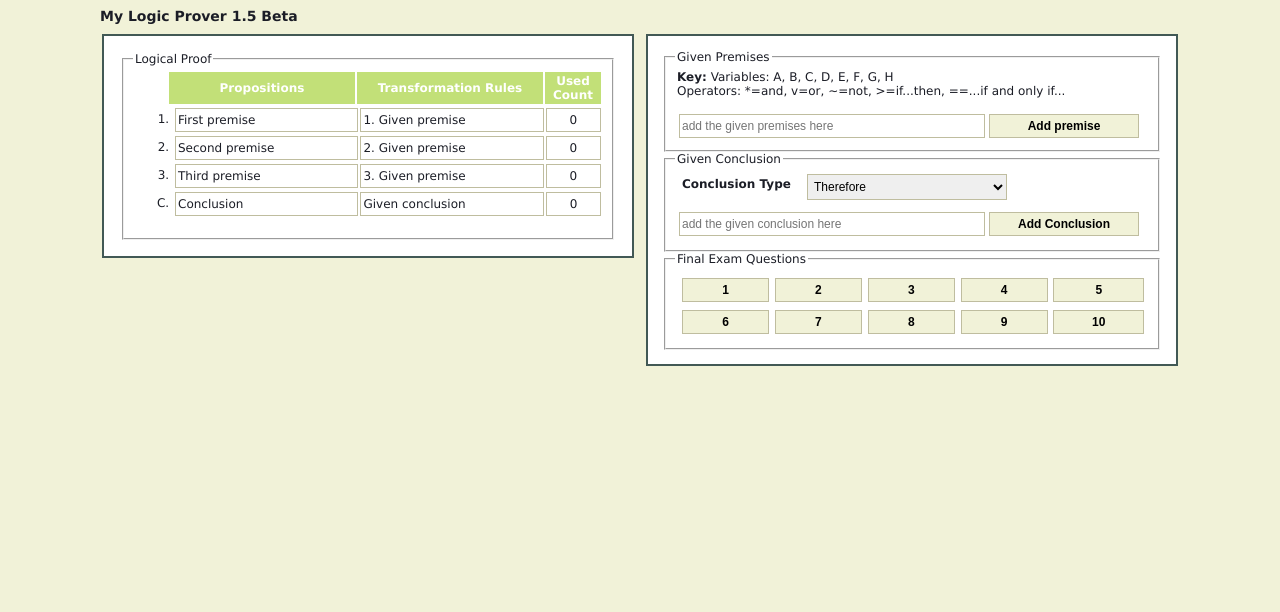
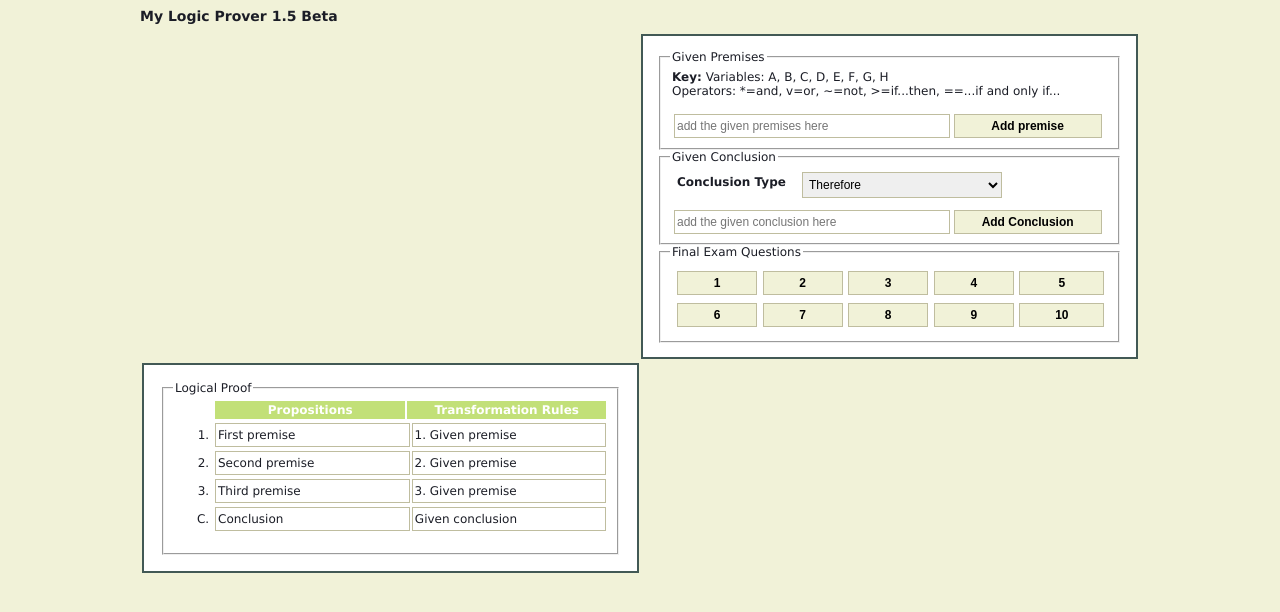
Before and after one commit to TheJKFever/MyLogicProver, a PHP site: page /index.html in a window 1280 px wide. Shown: the top 612 px of the page. Run offline with PHP 8.4, Linux system fonts and the light colour scheme; lists and menus that the app fills with data are empty; some libraries are stand-ins or nearby versions.

Commit message:
responsive and adaptive

```diff
--- a/css/style.css
+++ b/css/style.css
@@ -1,5 +1,5 @@
 #container{
-	width: 1080px;
+	width: 1000px;
 	margin: 0 auto;
 	display: block;
 }
@@ -34,7 +34,7 @@ p{
 
 div {
 	margin: 2px;
-	display: inline-block;
+	display: block;
 
 }
 label{
@@ -67,7 +67,7 @@ input{
 	font-size:12px;
 	padding:4px 2px;
 	border:solid 1px #BFBD9F;
-	width:300px;
+	width:62%;
 	margin:2px 2px 2px 2px;
 }
 
@@ -85,7 +85,7 @@ ol li table tr td{
 }
 
 .submit{
-	width:150px;
+	width:34%;
 	background:#F1F2D8;
 	text-align:center;
 	color:#000000;
@@ -115,7 +115,7 @@ table{
 }
 
 th, td{
-	width: 180px;
+	width: 262px;
 }
 
 th {
@@ -138,8 +138,22 @@ th {
 
 .ColumnDiv {
 	margin:2px;
-	width:500px;
+	width:46.5%;
 	padding:14px;
 	background-color: #ffffff;
 	border:solid 2px #425955;
 }
+
+/*Screen size too small for regular view*/
+@media screen and (max-width: 1000px) {
+	#propositionsDiv{
+		float:none;
+	}
+	.ColumnDiv {
+		width: 90%;
+	}
+	#container{
+		width: 70%;
+		min-width: 500px;
+	}
+}
--- a/index.html
+++ b/index.html
@@ -10,19 +10,6 @@
 <body>
 	<div id="container">
 		<h1>My Logic Prover 1.5 Beta</h1>
-		<div class="ColumnDiv" id="proofDiv" style="float:left">
-			<div >
-				<fieldset><legend>Logical Proof</legend>
-					<table style="float:right;"><tr><th>Propositions</th><th>Transformation Rules</th><th style="width:50px">Used Count</th></tr></table>
-					<ol id="proofList">
-						<li><table><tr><td>First premise</td><td>1. Given premise</td><td style="width:50px;text-align:center">0</td></tr></table>
-						<li><table><tr><td>Second premise</td><td>2. Given premise</td><td style="width:50px;text-align:center">0</td></tr></table>
-						<li><table><tr><td>Third premise</td><td>3. Given premise</td><td style="width:50px;text-align:center">0</td></tr></table>
-						<li id="conclusionItem" type="A" value="3"><table><tr><td>Conclusion</td><td>Given conclusion</td><td style="width:50px;text-align:center">0</td></tr></table>
-					</ol>
-				</fieldset>
-			</div>
-		</div>
 		<div class="ColumnDiv" id="propositionsDiv">
 			<form action="#" method="get" id="premForm">
 				<fieldset><legend>Given Premises</legend>
@@ -75,6 +62,19 @@
 				</fieldset>
 			</form>
 		</div>
+		<div class="ColumnDiv" id="proofDiv" style="float:left">
+			<div >
+				<fieldset><legend>Logical Proof</legend>
+					<table style="width:100%;padding-left:40px"><tr><th>Propositions</th><th>Transformation Rules</th></tr></table>
+					<ol id="proofList" style="display:inline-block">
+						<li><table><tr><td>First premise</td><td>1. Given premise</td></tr></table>
+						<li><table><tr><td>Second premise</td><td>2. Given premise</td></tr></table>
+						<li><table><tr><td>Third premise</td><td>3. Given premise</td></tr></table>
+						<li id="conclusionItem" type="A" value="3"><table><tr><td>Conclusion</td><td>Given conclusion</td></tr></table>
+					</ol>
+				</fieldset>
+			</div>
+		</div>
 	</div>
 </body>
 </html>
--- a/js/logicProver.js
+++ b/js/logicProver.js
@@ -108,13 +108,13 @@ var givenProps = 0;
         var tbl = "";
         for (var i = 0; i < propArray.length; i++) {
             if (propArray[i][2][0]==="Given Proposition") {
-                tbl += "<li><table><tr><td>"+propArray[i][1]+"</td><td>"+propArray[i][2][0]+"</td><td style='width:50px;text-align:center'>"+propArray[i][6]+"</td></tr></table></li>";
+                tbl += "<li><table><tr><td>"+propArray[i][1]+"</td><td>"+propArray[i][2][0]+"</td></tr></table></li>";
             } else {
-                tbl += "<li><table><tr><td>"+propArray[i][1]+"</td><td>"+(propArray[i][2][1].join(", ")+" "+propArray[i][2][0])+"</td><td style='width:50px;text-align:center'>"+propArray[i][6]+"</td></tr></table></li>";
+                tbl += "<li><table><tr><td>"+propArray[i][1]+"</td><td>"+(propArray[i][2][1].join(", ")+" "+propArray[i][2][0])+"</td></tr></table></li>";
             }
         }
         if (concs.length!==0) {
-            tbl += "<li id='conclusionItem' type='A' value='3'><table><tr><td>"+concs[0][1]+"</td><td>"+concs[0][8]+" "+concs[0][2][0]+"</td><td style='width:50px;text-align:center'>"+concs[0][6]+"</td></tr></table></li>";
+            tbl += "<li id='conclusionItem' type='A' value='3'><table><tr><td>"+concs[0][1]+"</td><td>"+concs[0][8]+" "+concs[0][2][0]+"</td></tr></table></li>";
         }
         console.log("Reconstructed Proof Table\n");
         return tbl;
@@ -776,12 +776,12 @@ var Solver = {
         var root=prop[5];
         if (isOperand(root.top)) return false;
         //TOP ACTION
-        if (root.top==="*"){
-            if (Tree.compare(new treeNode("~",undefined,root.left),root.right) || Tree.compare(root.left,new treeNode("~",undefined,root.right))){
-                prop[7]=true;
-                if (this.addTransformedProp(new treeNode("FALSE"), ["Consistency",[prop[0]]])) return true;
-            }
-        }
+        // if (root.top==="*"){
+        //     if (Tree.compare(new treeNode("~",undefined,root.left),root.right) || Tree.compare(root.left,new treeNode("~",undefined,root.right))){
+        //         prop[7]=true;
+        //         if (this.addTransformedProp(new treeNode("FALSE"), ["Consistency",[prop[0]]])) return true;
+        //     }
+        // }
         if (root.top==="v"){
             if (Tree.compare(new treeNode("~",undefined,root.left),root.right) || Tree.compare(root.left,new treeNode("~",undefined,root.right))){
                 prop[7]=true;
@@ -810,11 +810,11 @@ var Solver = {
         var x;
         if (tree.top===undefined || isOperand(tree.top)) return result;
         //RECURSIVE ACTION
-        if (tree.top==="*"){
-            if (Tree.compare(new treeNode("~",undefined,tree.left),tree.right) || Tree.compare(tree.left,new treeNode("~",undefined,tree.right))){
-                result.push(["Consistency",new treeNode("FALSE")]);
-            }
-        }
+        // if (tree.top==="*"){
+        //     if (Tree.compare(new treeNode("~",undefined,tree.left),tree.right) || Tree.compare(tree.left,new treeNode("~",undefined,tree.right))){
+        //         result.push(["Consistency",new treeNode("FALSE")]);
+        //     }
+        // }
         if (tree.top==="v"){
             if (Tree.compare(new treeNode("~",undefined,tree.left),tree.right) || Tree.compare(tree.left,new treeNode("~",undefined,tree.right))){
                 result.push(["Exluded Middle",new treeNode("TRUE")]);
```
